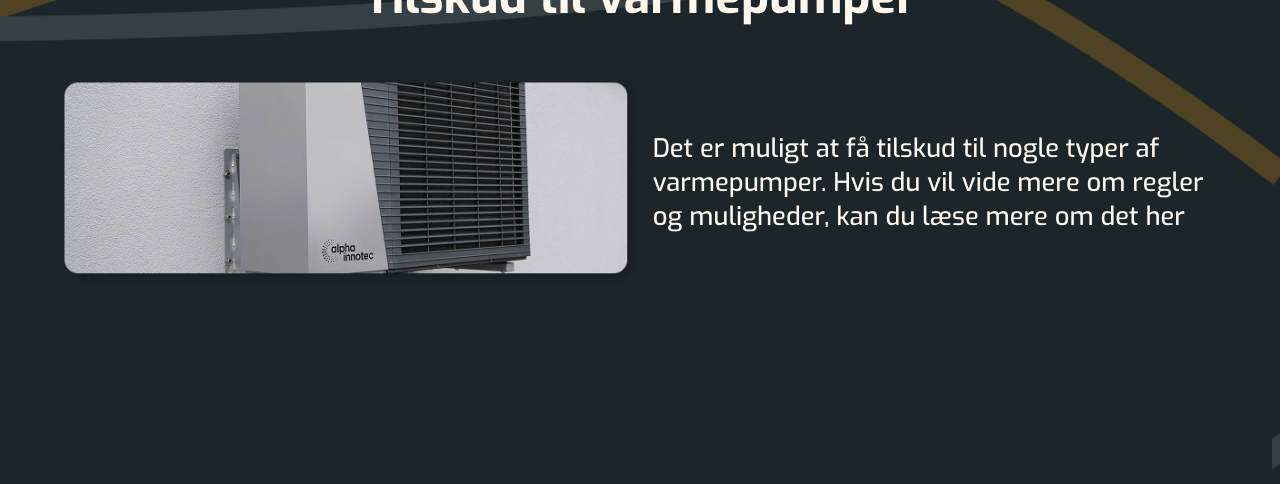
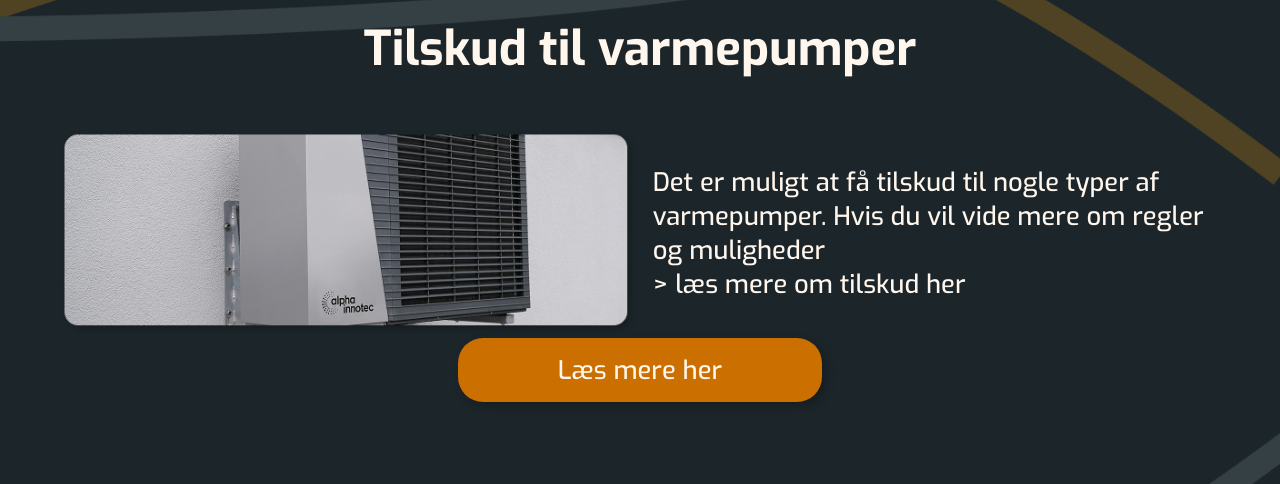
Before and after one commit to MarieFabrin/nyt-projekt, a plain HTML site: page luft.html in a window 1280 px wide. Shown: the part 1032-1516 px from the top of the page. Drawn offline with Linux system fonts and the light colour scheme.

Commit message:
fix links

```diff
--- a/luft.html
+++ b/luft.html
@@ -7,7 +7,8 @@
     <title>Luft-til-Luft Varmepumpe</title>
     <link rel="preconnect" href="https://fonts.googleapis.com">
     <link rel="preconnect" href="https://fonts.gstatic.com" crossorigin>
-<link href="https://fonts.googleapis.com/css2?family=Exo:ital,wght@0,100..900;1,100..900&display=swap" rel="stylesheet">
+    <link href="https://fonts.googleapis.com/css2?family=Exo:ital,wght@0,100..900;1,100..900&display=swap"
+        rel="stylesheet">
     <link rel="stylesheet" href="style.css">
 </head>
 <script src="script.js"></script>
@@ -38,7 +39,8 @@
 
     <section id="luftpumpepage">
         <h3 id="luftpumpe">Luft-til-Luft varmepumper</h3>
-        <p id="luftpumpemain">Mit primære fokusområde er installation, rådgivning og service af luft-til-luft varmepumper - et område jeg
+        <p id="luftpumpemain">Mit primære fokusområde er installation, rådgivning og service af luft-til-luft
+            varmepumper - et område jeg
             løbende udbygger og har stor erfaring med.</p>
 
         <section>
@@ -50,19 +52,23 @@
                     at varme ét eller flere rum op i din helårsbolig eller til at sørge for varmen i dit sommerhus.
                     <br>Luft
                     til luft-varmepumper trækker varmen ud af luften udenfor huset, opvarmer luften og blæser den ind i
-                    huset. Den bruger altså varmeenergien fra luften udenfor til at opvarme luften inde i huset.</p>
+                    huset. Den bruger altså varmeenergien fra luften udenfor til at opvarme luften inde i huset.
+                </p>
             </article>
         </section>
 
         <h3>Tilskud til varmepumper</h3>
         <article class="luftpumpecontent">
             <img id="luftpumpeimg" src="fotos/tilskudimg.png" alt="Varmepumpe">
-            <p id="luftpummpetext">Det er muligt at få tilskud til nogle typer af varmepumper. Hvis du vil vide mere om regler og
-                muligheder,
-                kan du læse mere om det <a
-                    href="https://varmepumpe.dk/tilskud?utm_source=bing_search&utm_medium=c&utm_campaign=470165245&utm_content=81707575427741-o&utm_term=1307319767296043&msclkid=18e18a3012f614e9ba40e31d4f85712f">her</a>
+            <p id="luftpummpetext">Det er muligt at få tilskud til nogle typer af varmepumper. Hvis du vil vide mere om
+                regler og
+                muligheder <br>
+                <a id="smalllink"
+                    href="https://varmepumpe.dk/tilskud?utm_source=bing_search&utm_medium=c&utm_campaign=470165245&utm_content=81707575427741-o&utm_term=1307319767296043&msclkid=18e18a3012f614e9ba40e31d4f85712f">
+                    > læs mere om tilskud her</a>
             </p>
         </article>
+        <a id="button" href="priser.html"> Læs mere her </a>
     </section>
 
 
--- a/style.css
+++ b/style.css
@@ -279,6 +279,12 @@ span {
     flex-direction: column;
     align-items: center;
     gap: var(--gap);
+}
+
+#luftpumpepage {
+    display: flex;
+    flex-direction: column;
+    align-items: center;
 }
 
 .luftpumpe,
```
Lines whose indentation alone changed are shown as unchanged.
